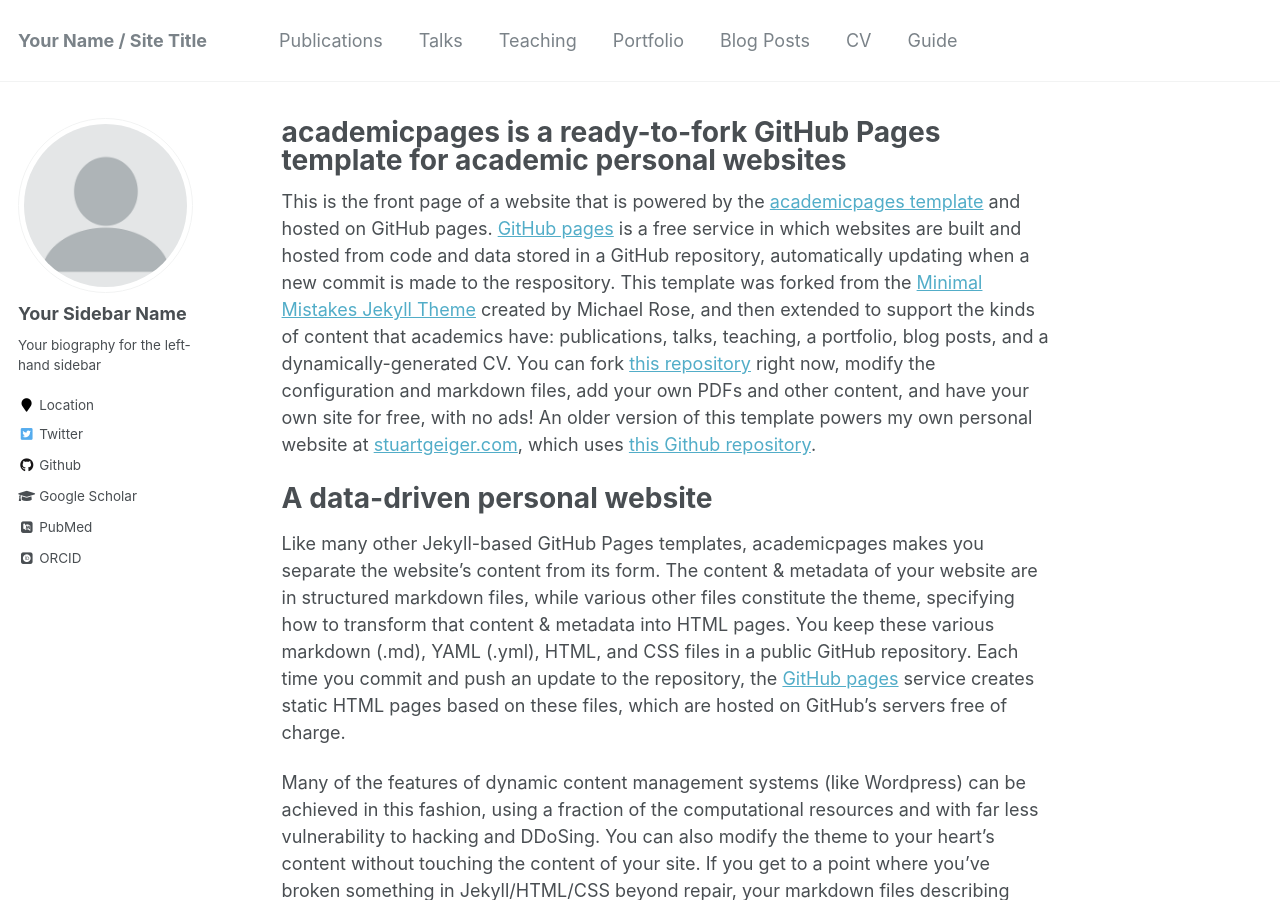
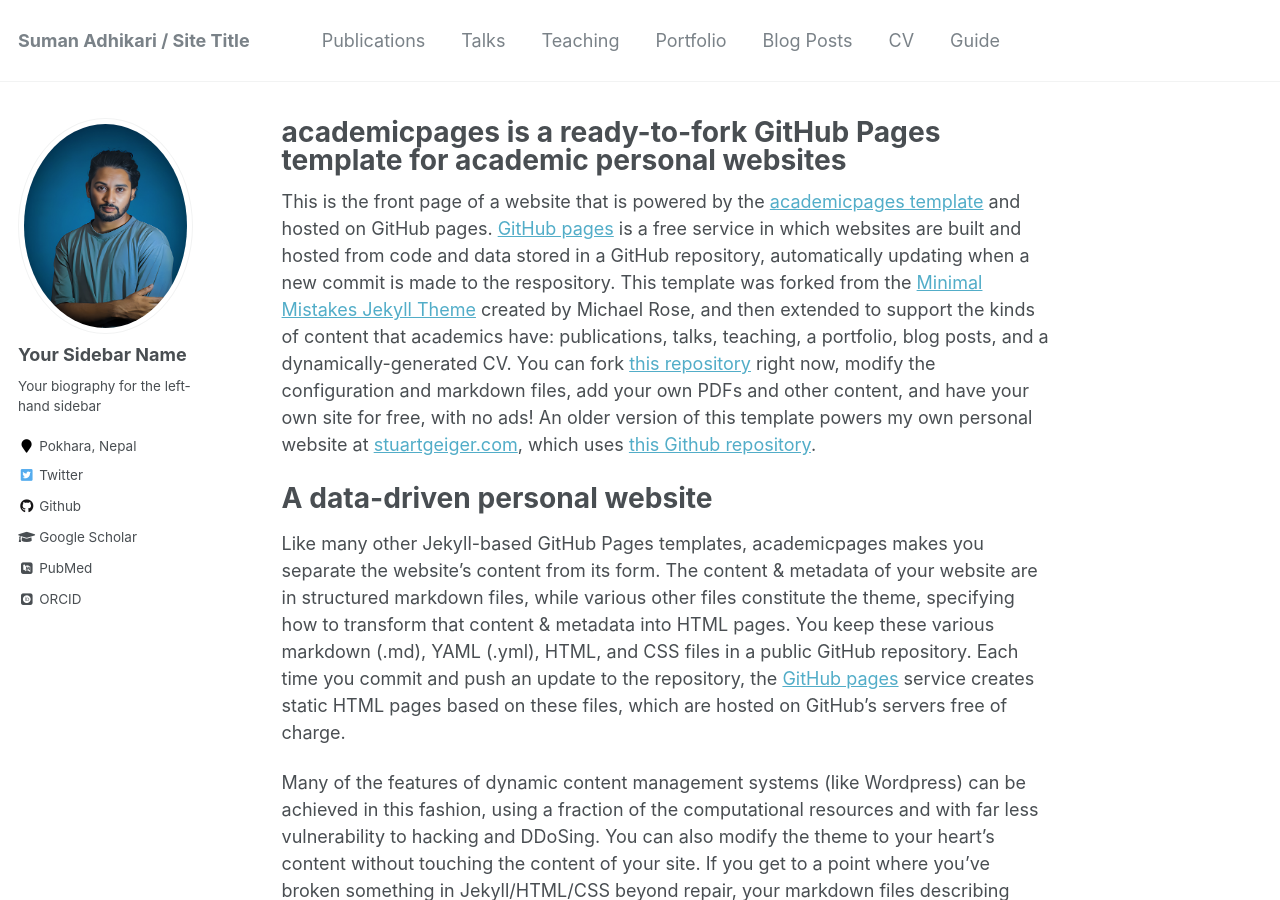
Before and after one commit to thesuman74/portfolio, a Jekyll site: the page built from _pages/about.md, in a window 1280 px wide and 900 px high. Built offline with Jekyll 4.4.1, drawn with Linux system fonts in a browser that asks for light colours; some web fonts are replaced; some of the changed text lies outside the part shown.

Commit message:
Update _config.yml

```diff
--- a/_config.yml
+++ b/_config.yml
@@ -7,9 +7,9 @@
 
 # Site Settings
 locale                   : "en-US"
-title                    : "Your Name / Site Title"
+title                    : "Suman Adhikari / Site Title"
 title_separator          : "-"
-name                     : &name "Your Name"
+name                     : &name "Suman Adhikari"
 description              : &description "personal description"
 url                      : https://academicpages.github.io # the base hostname & protocol for your site e.g. "https://mmistakes.github.io"
 baseurl                  : "" # the subpath of your site, e.g. "/blog"
@@ -81,9 +81,9 @@
 # Site Author
 author:
   name             : "Your Sidebar Name"
-  avatar           : "profile.png"
+  avatar           : "profile.jpg"
   bio              : "Your biography for the left-hand sidebar"
-  location         : "Location"
+  location         : "Pokhara, Nepal"
   employer         :
   pubmed           : "https://www.ncbi.nlm.nih.gov/pubmed/?term=john+snow"
   googlescholar    : "http://yourfullgooglescholarurl.com"
```
